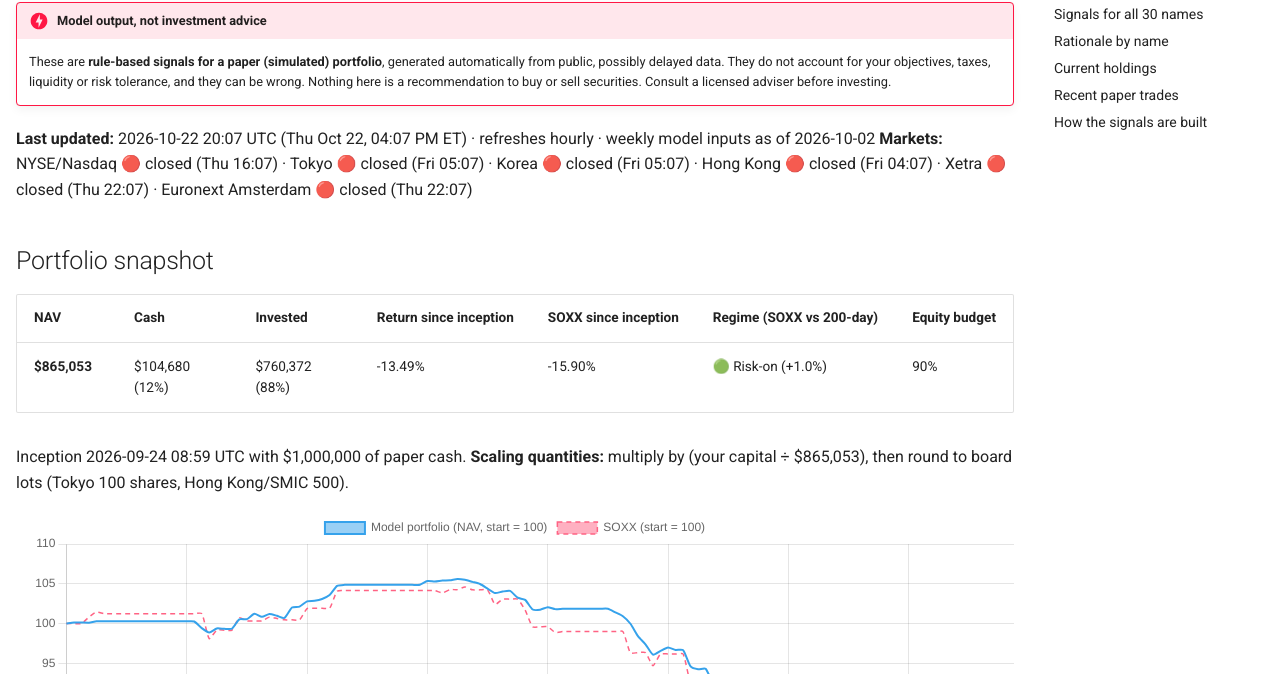
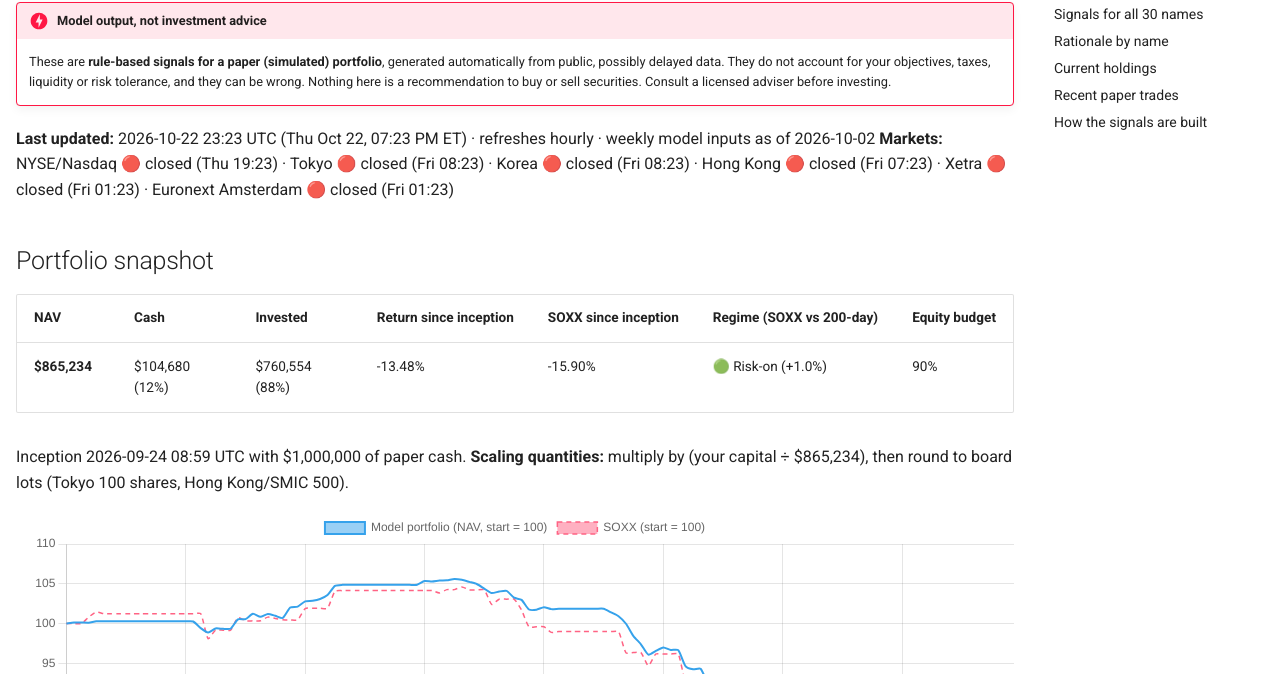
Before and after one commit to findnavish/InvestmentOpportunities, an MkDocs documentation site: the page built from docs/trade-signals/index.md, in a window 1280 px wide and 900 px high. Shown: the part 226-900 px from the top of the window. Built offline with MkDocs 1.6.1 and Material for MkDocs 9.7.7, drawn with Linux system fonts in a browser that asks for light colours; comment, search, counter and statistics services are not loaded; part of the change alters nothing that is shown; some of the changed text lies outside the part shown.

Commit message:
Signals update 2026-10-22 23:23 UTC

```diff
--- a/docs/trade-signals/index.md
+++ b/docs/trade-signals/index.md
@@ -8,16 +8,16 @@ hide:
 !!! danger "Model output, not investment advice"
     These are **rule-based signals for a paper (simulated) portfolio**, generated automatically from public, possibly delayed data. They do not account for your objectives, taxes, liquidity or risk tolerance, and they can be wrong. Nothing here is a recommendation to buy or sell securities. Consult a licensed adviser before investing.
 
-**Last updated:** 2026-10-22 20:07 UTC (Thu Oct 22, 04:07 PM ET) · refreshes hourly · weekly model inputs as of 2026-10-02
-**Markets:** NYSE/Nasdaq 🔴 closed (Thu 16:07) · Tokyo 🔴 closed (Fri 05:07) · Korea 🔴 closed (Fri 05:07) · Hong Kong 🔴 closed (Fri 04:07) · Xetra 🔴 closed (Thu 22:07) · Euronext Amsterdam 🔴 closed (Thu 22:07)
+**Last updated:** 2026-10-22 23:23 UTC (Thu Oct 22, 07:23 PM ET) · refreshes hourly · weekly model inputs as of 2026-10-02
+**Markets:** NYSE/Nasdaq 🔴 closed (Thu 19:23) · Tokyo 🔴 closed (Fri 08:23) · Korea 🔴 closed (Fri 08:23) · Hong Kong 🔴 closed (Fri 07:23) · Xetra 🔴 closed (Fri 01:23) · Euronext Amsterdam 🔴 closed (Fri 01:23)
 
 ## Portfolio snapshot
 
 | NAV | Cash | Invested | Return since inception | SOXX since inception | Regime (SOXX vs 200-day) | Equity budget |
 |---|---|---|---|---|---|---|
-| **$865,053** | $104,680 (12%) | $760,372 (88%) | -13.49% | -15.90% | 🟢 Risk-on (+1.0%) | 90% |
+| **$865,234** | $104,680 (12%) | $760,554 (88%) | -13.48% | -15.90% | 🟢 Risk-on (+1.0%) | 90% |
 
-Inception 2026-09-24 08:59 UTC with $1,000,000 of paper cash. **Scaling quantities:** multiply by (your capital ÷ $865,053), then round to board lots (Tokyo 100 shares, Hong Kong/SMIC 500).
+Inception 2026-09-24 08:59 UTC with $1,000,000 of paper cash. **Scaling quantities:** multiply by (your capital ÷ $865,234), then round to board lots (Tokyo 100 shares, Hong Kong/SMIC 500).
 
 <canvas id="navChart" height="90"></canvas>
 
@@ -44,7 +44,7 @@ Sorted by score. **Weight** = current → target share of NAV. **Key drivers** =
 |---|--:|---|--:|--:|--:|--:|--:|--:|--:|--:|---|---|
 | 🟢🟢 Strong Buy | +3.11 | **MU**<br><small>Micron Technology</small> | 857.01 USD | +77% | +5.8% | +430% | +18% | 35 | +0.12 | 9.1% → 10.0% | – | momentum +0.53 · analyst α +0.48 · ⚠️ cycle-peak P/E |
 | 🟢🟢 Strong Buy | +2.17 | **Samsung**<br><small>005930.KS</small> | 215,000 KRW | +122% | +17.8% | +182% | -8% | 36 | -0.26 | 9.1% → 10.0% | – | analyst α +0.85 · momentum +0.23 · ⚠️ cycle-peak P/E |
-| 🟢🟢 Strong Buy | +1.56 | **SK hynix**<br><small>000660.KS</small> | 1,223,000 KRW | – | +0.0% | +309% | -17% | 29 | +0.62 | 10.4% → 10.0% | – | momentum +0.41 · quality +0.33 · ⚠️ oversold, cycle-peak P/E, high σ(e) |
+| 🟢🟢 Strong Buy | +1.56 | **SK hynix**<br><small>000660.KS</small> | 1,223,000 KRW | – | +0.0% | +309% | -17% | 29 | +0.62 | 10.5% → 10.0% | – | momentum +0.41 · quality +0.33 · ⚠️ oversold, cycle-peak P/E, high σ(e) |
 | 🟢🟢 Strong Buy | +0.83 | **AMAT**<br><small>Applied Materials</small> | 375.45 USD | +70% | +4.7% | +111% | -15% | 25 | +0.03 | 8.8% → 8.5% | – | analyst α +0.31 · momentum +0.12 · ⚠️ oversold |
 | 🟢 Buy | +0.68 | **Infineon**<br><small>IFX.DE</small> | 49.94 EUR | +74% | +5.0% | +77% | -12% | 33 | -0.04 | 8.4% → 8.1% | – | analyst α +0.36 · trend -0.07 |
 | 🟢 Buy | +0.51 | **LRCX**<br><small>Lam Research</small> | 230.16 USD | +63% | +2.6% | +113% | -19% | 25 | +0.02 | 4.3% → 5.7% | ADD 52 | analyst α +0.23 · trend -0.16 · ⚠️ oversold |
@@ -52,7 +52,7 @@ Sorted by score. **Weight** = current → target share of NAV. **Key drivers** =
 | 🟢 Buy | +0.48 | **ASX**<br><small>ASE Technology</small> | 37.72 USD | +35% | -2.0% | +250% | +16% | 37 | -0.68 | 5.8% → 5.4% | – | momentum +0.35 · quality -0.28 · ⚠️ rich valuation |
 | 🟢 Buy | +0.46 | **KLAC**<br><small>KLA Corp</small> | 147.83 USD | +58% | +1.8% | +65% | -18% | 24 | +0.51 | 3.6% → 5.1% | ADD 89 | quality +0.24 · trend -0.14 · ⚠️ oversold |
 | ⚪ Hold | +0.22 | **Tokyo Electron**<br><small>8035.T</small> | 9,499 JPY | +61% | +2.2% | +83% | -5% | 35 | -0.28 | 3.5% → 3.5% | – | quality -0.18 · analyst α +0.15 |
-| ⚪ Hold | +0.22 | **TSM**<br><small>TSMC</small> | 412.38 USD | +34% | -4.1% | +53% | +4% | 38 | +0.58 | 6.1% → 6.1% | – | quality +0.28 · analyst α -0.19 |
+| ⚪ Hold | +0.22 | **TSM**<br><small>TSMC</small> | 412.39 USD | +34% | -4.1% | +53% | +4% | 38 | +0.58 | 6.1% → 6.1% | – | quality +0.28 · analyst α -0.19 |
 | ⚪ Hold | +0.16 | **AVGO**<br><small>Broadcom</small> | 323.33 USD | +64% | +3.4% | +4% | -12% | 35 | +0.26 | 3.7% → 3.7% | – | analyst α +0.27 · momentum -0.26 |
 | ⚪ Hold | +0.05 | **ASML**<br><small>ASML Holding</small> | 1,561.35 USD | +34% | -4.4% | +71% | -1% | 34 | +0.42 | 5.4% → 5.4% | – | analyst α -0.23 · quality +0.18 |
 | ⚪ Hold | -0.10 | **GFS**<br><small>GlobalFoundries</small> | 43.40 USD | +75% | +5.7% | +31% | -21% | 38 | -0.21 | 0.0% → 0.0% | – | analyst α +0.41 · trend -0.18 |
@@ -110,7 +110,7 @@ Click a name to expand the full reasoning behind its rating and quantity.
     Hold zone: keep any existing position, no new money. Analyst target 15,275 JPY vs 9,499 JPY (+61%, 23 analysts); de-biased α +2.2% vs CAPM hurdle 12.8%. Downtrend -5% vs 200-day avg; 12-1 mom +83%; RSI 35. Quality z -0.28 (ROE 29%).
 
 ??? note "TSM (TSM) — ⚪ Hold, score +0.22"
-    Hold zone: keep any existing position, no new money. Analyst target 552.26 USD vs 412.38 USD (+34%, 20 analysts); de-biased α -4.1% vs CAPM hurdle 10.8%. Uptrend +4% vs 200-day avg; 12-1 mom +53%; RSI 38. Quality z +0.58 (ROE 35%).
+    Hold zone: keep any existing position, no new money. Analyst target 552.26 USD vs 412.39 USD (+34%, 20 analysts); de-biased α -4.1% vs CAPM hurdle 10.8%. Uptrend +4% vs 200-day avg; 12-1 mom +53%; RSI 38. Quality z +0.58 (ROE 35%).
 
 ??? note "AVGO (AVGO) — ⚪ Hold, score +0.16"
     Hold zone: keep any existing position, no new money. Analyst target 531.31 USD vs 323.33 USD (+64%, 47 analysts); de-biased α +3.4% vs CAPM hurdle 11.2%. Downtrend -12% vs 200-day avg; 12-1 mom +4%; RSI 35. Quality z +0.26 (ROE 31%).
@@ -173,20 +173,20 @@ Click a name to expand the full reasoning behind its rating and quantity.
 
 | Ticker | Company | Shares | Price | Value (USD) | Weight | Rating |
 |---|---|---|---|---|---|---|
-| 000660.KS | SK hynix | 98 | 1,223,000 KRW | $90,397 | 10.4% | Strong Buy |
+| 000660.KS | SK hynix | 98 | 1,223,000 KRW | $90,435 | 10.5% | Strong Buy |
 | MU | Micron Technology | 92 | 857.01 USD | $78,845 | 9.1% | Strong Buy |
-| 005930.KS | Samsung Electronics | 485 | 215,000 KRW | $78,647 | 9.1% | Strong Buy |
+| 005930.KS | Samsung Electronics | 485 | 215,000 KRW | $78,680 | 9.1% | Strong Buy |
 | AMAT | Applied Materials | 202 | 375.45 USD | $75,841 | 8.8% | Strong Buy |
-| IFX.DE | Infineon Technologies | 1,301 | 49.94 EUR | $72,880 | 8.4% | Buy |
+| IFX.DE | Infineon Technologies | 1,301 | 49.94 EUR | $72,913 | 8.4% | Buy |
 | NVDA | NVIDIA | 294 | 212.28 USD | $62,411 | 7.2% | Buy |
-| TSM | TSMC | 127 | 412.38 USD | $52,372 | 6.1% | Hold |
+| TSM | TSMC | 127 | 412.39 USD | $52,374 | 6.1% | Hold |
 | ASX | ASE Technology | 1,332 | 37.72 USD | $50,250 | 5.8% | Buy |
 | ASML | ASML Holding | 30 | 1,561.35 USD | $46,840 | 5.4% | Hold |
 | LRCX | Lam Research | 162 | 230.16 USD | $37,286 | 4.3% | Buy |
 | AVGO | Broadcom | 100 | 323.33 USD | $32,333 | 3.7% | Hold |
 | KLAC | KLA Corp | 211 | 147.83 USD | $31,192 | 3.6% | Buy |
-| 8035.T | Tokyo Electron | 500 | 9,499 JPY | $30,277 | 3.5% | Hold |
-| 6857.T | Advantest | 100 | 32,630 JPY | $20,801 | 2.4% | Hold |
+| 8035.T | Tokyo Electron | 500 | 9,499 JPY | $30,322 | 3.5% | Hold |
+| 6857.T | Advantest | 100 | 32,630 JPY | $20,831 | 2.4% | Hold |
 
 ## Recent paper trades
 
```
Also changed, not shown: docs/trade-signals/nav.json (+1 -1 lines).
